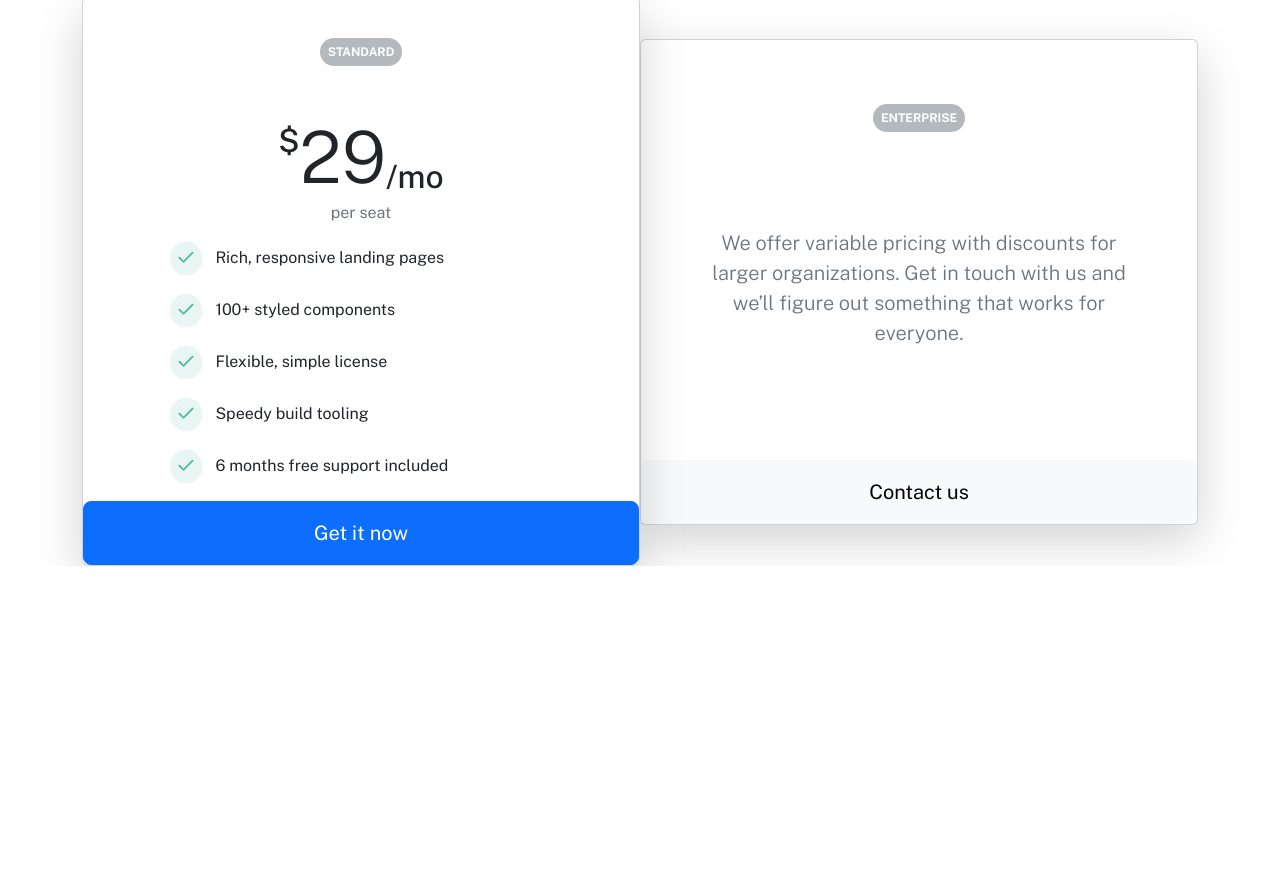
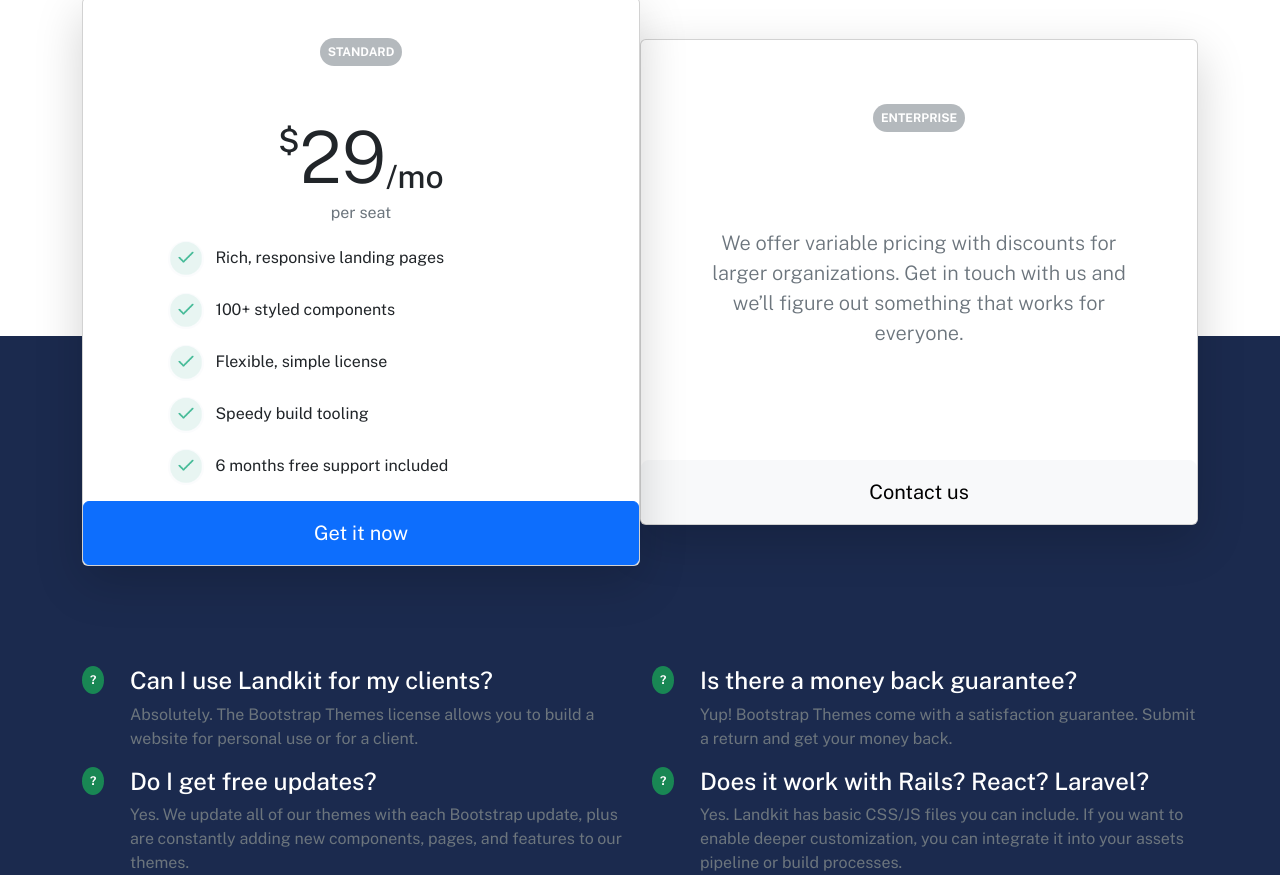
Before and after one commit to akil1me/Land-kit, a plain HTML site: page index.html in a window 1280 px wide. Shown: the part 3230-4121 px from the top of the page. Before the commit the page ends 3796 px from the top, so only its background shows below. Drawn offline with Linux system fonts and the light colour scheme.

Commit message:
Add new section Questions

```diff
--- a/css/main.css
+++ b/css/main.css
@@ -104,3 +104,18 @@ body {
 .img-skewed-item {
   transform: rotateY(-35deg) rotateX(15deg);
 }
+
+.fair {
+  background-image: linear-gradient(to bottom, white 70%, #1b2a4e 70% 100%);
+}
+
+.questions {
+  padding-top: 100px;
+  background-color: #1b2a4e;
+}
+
+@media only screen and (max-width:768px) {
+  .fair {
+    background-image: linear-gradient(to bottom, white 80%, #1b2a4e 80% 100%);
+  }
+}
--- a/index.html
+++ b/index.html
@@ -432,7 +432,7 @@
       </div>
     </section>
 
-    <section class="mt-5 bg-gray-200">
+    <section class="mt-5 fair">
       <div class="container">
         <div class="row justify-content-center">
           <div class="col-12 col-md-10 col-lg-8 text-center">
@@ -460,7 +460,7 @@
         </div>
         <div class="row align-items-center gx-0 mt-5">
           <div class="col-12 col-md-6 mb-4 mb-md-0">
-            <div class="card rounded-lg shadow-lg mb-6 mb-md-0 aos-init aos-animate" style="z-index: 1;">
+            <div class="card rounded-lg shadow-lg mb-5 mb-md-0" style="z-index: 1;">
               <div class="card-body py-6 py-md-8">
                 <div class="row justify-content-center">
                   <div class="col-12 col-xl-9">
@@ -513,7 +513,7 @@
                 </div>
               </div>
 
-              <a href="#link" class="card-btn btn w-100 btn-lg btn-primary py-3">
+              <a href="#link" class="card-btn btn w-100 btn-lg btn-primary py-3 rounded-2">
                 Get it now
               </a>
             </div>
@@ -546,7 +546,64 @@
       </div>
     </section>
 
+    <section class="questions">
+      <div class="container">
+        <ul class="row list-unstyled">
+          <li class="col-12 col-md-6">
+            <div class="d-flex position-relative">
+              <span class="badge badge-lg p-2 rounded-circle bg-success position-absolute start-0">?</span>
+              <div class="ms-5">
+                <h4 class="text-white">
+                  Can I use Landkit for my clients?
+                </h4>
+                <p class="text-muted mb-6 mb-md-8">
+                  Absolutely. The Bootstrap Themes license allows you to build a website for personal use or for a
+                  client.
+                </p>
+              </div>
+            </div>
+            <div class="d-flex position-relative">
+              <span class="badge badge-lg p-2 rounded-circle bg-success position-absolute start-0">?</span>
+              <div class="ms-5">
+                <h4 class="text-white">
+                  Do I get free updates?
+                </h4>
+                <p class="text-muted mb-6 mb-md-0">
+                  Yes. We update all of our themes with each Bootstrap update, plus are constantly adding new
+                  components, pages, and features to our themes.
+                </p>
+              </div>
+            </div>
+          </li>
+          <li class="col-12 col-md-6">
+            <div class="d-flex position-relative">
+              <span class="badge badge-lg p-2 rounded-circle bg-success position-absolute start-0">?</span>
+              <div class="ms-5">
+                <h4 class="text-white">
+                  Is there a money back guarantee?
+                </h4>
+                <p class="text-muted mb-6 mb-md-8">
+                  Yup! Bootstrap Themes come with a satisfaction guarantee. Submit a return and get your money back.
+                </p>
+              </div>
+            </div>
 
+            <div class="d-flex  position-relative">
+              <span class="badge badge-lg p-2 rounded-circle bg-success position-absolute start-0">?</span>
+              <div class="ms-5">
+                <h4 class="text-white">
+                  Does it work with Rails? React? Laravel?
+                </h4>
+                <p class="text-muted mb-6 mb-md-0">
+                  Yes. Landkit has basic CSS/JS files you can include. If you want to enable deeper customization, you
+                  can integrate it into your assets pipeline or build processes.
+                </p>
+              </div>
+            </div>
+          </li>
+        </ul>
+      </div>
+    </section>
   </main>
   <script src="./bootstrap/js/bootstrap.bundle.min.js"></script>
 </body>
```
